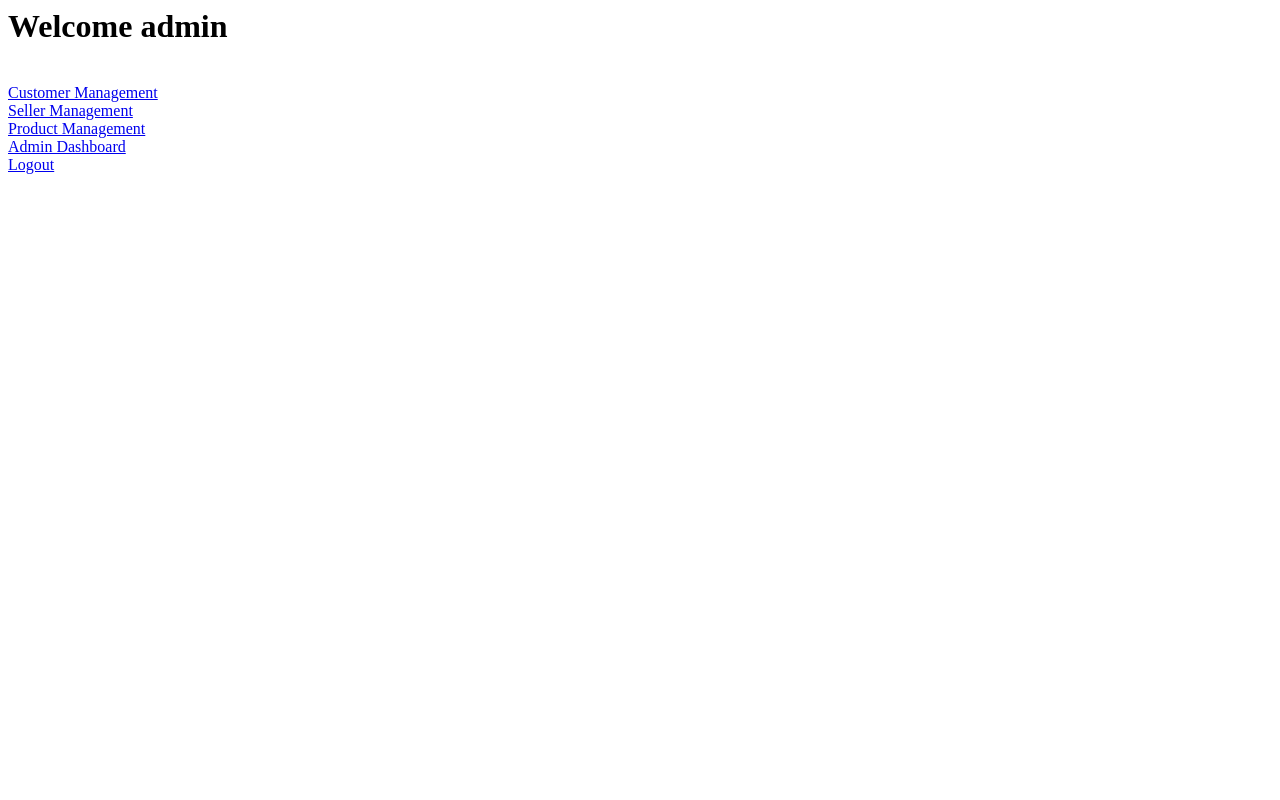
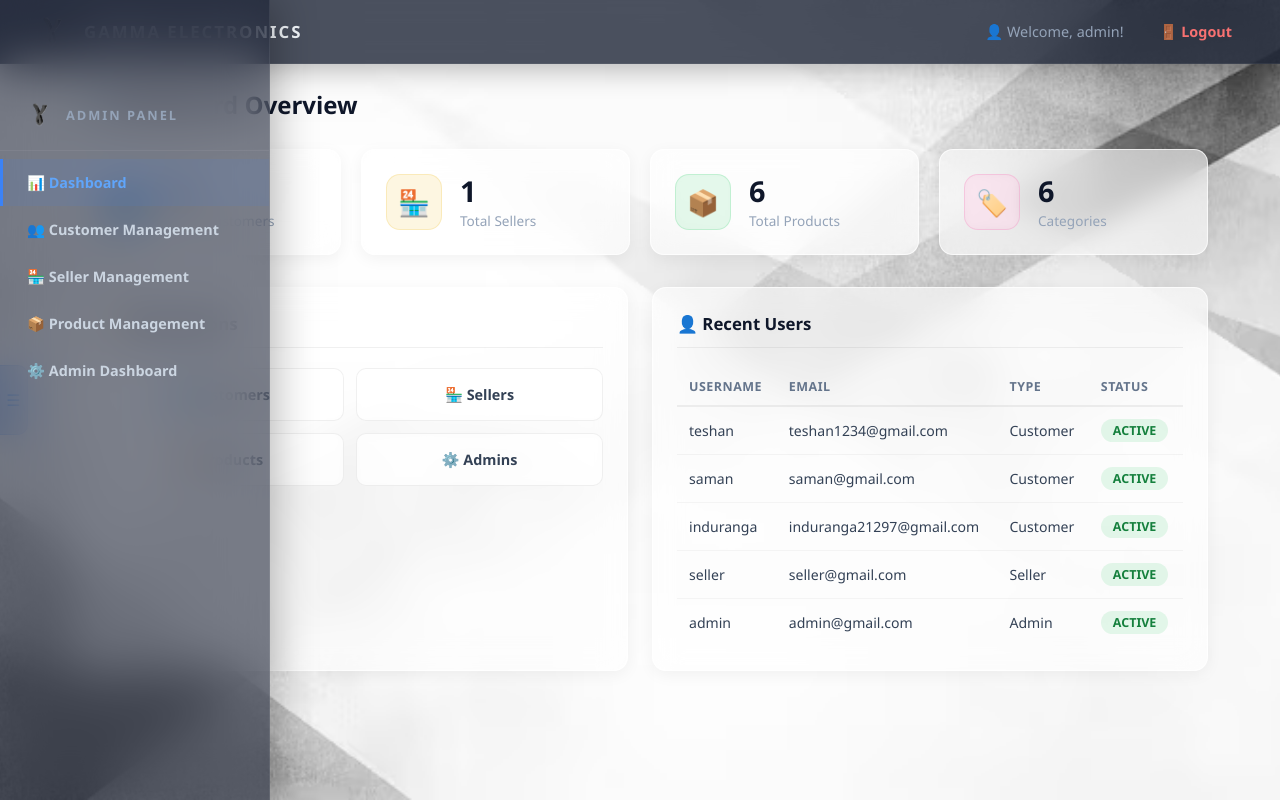
Before and after one commit to IndurangaMV/webProject_Ecommerce, a PHP site: page /dashboard.php in a window 1280 px wide. Run offline with PHP 8.4, Linux system fonts and the light colour scheme; a user stored in the database is signed in; data comes from the database, SQL or seed files in the repository.

Commit message:
Redesign admin dashboard with dark glass theme, sidebar, and analytics

```diff
--- /dev/null
+++ b/assests/css/dashboard.css
@@ -0,0 +1,469 @@
+*, *::before, *::after {
+    box-sizing: border-box;
+    margin: 0;
+    padding: 0;
+}
+
+body {
+    font-family: 'Segoe UI', -apple-system, BlinkMacSystemFont, sans-serif;
+    background: #eef1f5 url('../images/login/fotterBG.png') center / cover no-repeat fixed;
+    color: #1e293b;
+    min-height: 100vh;
+}
+
+/* ===== TOP BAR ===== */
+.topbar {
+    position: fixed;
+    top: 0;
+    left: 0;
+    right: 0;
+    height: 64px;
+    background: rgba(15, 23, 42, 0.75);
+    backdrop-filter: blur(16px);
+    -webkit-backdrop-filter: blur(16px);
+    border-bottom: 1px solid rgba(255, 255, 255, 0.06);
+    display: flex;
+    align-items: center;
+    justify-content: space-between;
+    padding: 0 32px;
+    z-index: 999;
+    box-shadow: 0 4px 30px rgba(0, 0, 0, 0.3);
+}
+
+.topbar-left {
+    display: flex;
+    align-items: center;
+    gap: 14px;
+}
+
+.topbar-logo {
+    height: 38px;
+    width: auto;
+    display: block;
+}
+
+.topbar-brand {
+    font-size: 1.05rem;
+    font-weight: 800;
+    letter-spacing: 2px;
+    color: #f1f5f9;
+    text-transform: uppercase;
+}
+
+.topbar-right {
+    display: flex;
+    align-items: center;
+    gap: 20px;
+}
+
+.topbar-user {
+    font-size: 0.9rem;
+    color: #94a3b8;
+    font-weight: 500;
+}
+
+.topbar-logout {
+    text-decoration: none;
+    color: #f87171;
+    font-weight: 600;
+    font-size: 0.9rem;
+    padding: 6px 16px;
+    border-radius: 8px;
+    transition: background 0.2s, color 0.2s;
+}
+
+.topbar-logout:hover {
+    background: rgba(239, 68, 68, 0.12);
+    color: #fca5a5;
+}
+
+/* ===== SIDEBAR HINT (visible trigger strip) ===== */
+.sidebar-area {
+    position: fixed;
+    left: 0;
+    top: 0;
+    width: 270px;
+    height: 100vh;
+    z-index: 1000;
+    pointer-events: none;
+}
+
+.sidebar-area::before {
+    content: '';
+    position: absolute;
+    left: 0;
+    top: 0;
+    width: 28px;
+    height: 100%;
+    pointer-events: auto;
+    cursor: pointer;
+}
+
+.sidebar-hint {
+    position: absolute;
+    left: 0;
+    top: 50%;
+    transform: translateY(-50%);
+    width: 28px;
+    height: 70px;
+    background: rgba(59, 130, 246, 0.15);
+    backdrop-filter: blur(8px);
+    -webkit-backdrop-filter: blur(8px);
+    border: 1px solid rgba(59, 130, 246, 0.15);
+    border-left: none;
+    border-radius: 0 10px 10px 0;
+    display: flex;
+    align-items: center;
+    justify-content: center;
+    font-size: 1rem;
+    color: rgba(96, 165, 250, 0.5);
+    pointer-events: none;
+    transition: background 0.3s ease, box-shadow 0.3s ease, color 0.3s ease;
+    box-shadow: 0 0 12px rgba(59, 130, 246, 0.06);
+}
+
+.sidebar-area:hover .sidebar-hint {
+    background: rgba(59, 130, 246, 0.25);
+    box-shadow: 0 0 20px rgba(59, 130, 246, 0.15);
+    color: rgba(96, 165, 250, 0.9);
+}
+
+/* ===== SIDEBAR ===== */
+.sidebar {
+    position: absolute;
+    left: 0;
+    top: 0;
+    width: 270px;
+    height: 100%;
+    padding-top: 80px;
+    background: rgba(15, 23, 42, 0.55);
+    backdrop-filter: blur(24px);
+    -webkit-backdrop-filter: blur(24px);
+    border-right: 1px solid rgba(255, 255, 255, 0.08);
+    opacity: 0;
+    transform: translateX(-280px);
+    transition: opacity 0.4s ease, transform 0.4s ease;
+    pointer-events: none;
+    display: flex;
+    flex-direction: column;
+    box-shadow: 4px 0 40px rgba(0, 0, 0, 0.3);
+}
+
+.sidebar-area:hover .sidebar {
+    opacity: 1;
+    transform: translateX(0);
+    pointer-events: auto;
+}
+
+.sidebar-header {
+    padding: 20px 24px 20px;
+    display: flex;
+    align-items: center;
+    gap: 12px;
+    border-bottom: 1px solid rgba(255, 255, 255, 0.06);
+    margin-bottom: 8px;
+}
+
+.sidebar-logo {
+    height: 30px;
+    width: auto;
+    display: block;
+}
+
+.sidebar-header span {
+    font-size: 0.8rem;
+    font-weight: 700;
+    letter-spacing: 2px;
+    text-transform: uppercase;
+    color: #94a3b8;
+}
+
+.sidebar-item {
+    display: flex;
+    align-items: center;
+    gap: 14px;
+    padding: 14px 24px;
+    color: #cbd5e1;
+    text-decoration: none;
+    font-size: 0.9rem;
+    font-weight: 600;
+    transition: all 0.2s ease;
+    border-left: 3px solid transparent;
+}
+
+.sidebar-item:hover {
+    background: rgba(255, 255, 255, 0.05);
+    color: #f1f5f9;
+    border-left-color: #3b82f6;
+}
+
+.sidebar-item.active {
+    background: rgba(59, 130, 246, 0.1);
+    color: #60a5fa;
+    border-left-color: #3b82f6;
+    font-weight: 600;
+}
+
+
+
+/* ===== MAIN CONTENT ===== */
+.main-content {
+    margin: 0 auto;
+    padding: 88px 32px 32px;
+    max-width: 1200px;
+}
+
+.page-title {
+    font-size: 1.5rem;
+    font-weight: 700;
+    color: #0f172a;
+    margin-bottom: 28px;
+}
+
+/* ===== ANALYTICS CARDS ===== */
+.analytics-grid {
+    display: grid;
+    grid-template-columns: repeat(4, 1fr);
+    gap: 20px;
+    margin-bottom: 32px;
+}
+
+.analytics-card {
+    background: rgba(255, 255, 255, 0.6);
+    backdrop-filter: blur(14px);
+    -webkit-backdrop-filter: blur(14px);
+    border-radius: 14px;
+    padding: 24px;
+    display: flex;
+    align-items: center;
+    gap: 18px;
+    box-shadow: 0 4px 16px rgba(0, 0, 0, 0.05);
+    border: 1px solid rgba(255, 255, 255, 0.7);
+    transition: transform 0.2s ease, box-shadow 0.2s ease, background 0.2s ease;
+}
+
+.analytics-card:hover {
+    transform: translateY(-3px);
+    box-shadow: 0 12px 32px rgba(0, 0, 0, 0.08);
+    background: rgba(255, 255, 255, 0.75);
+}
+
+.card-icon {
+    width: 56px;
+    height: 56px;
+    border-radius: 14px;
+    display: flex;
+    align-items: center;
+    justify-content: center;
+    font-size: 1.6rem;
+    flex-shrink: 0;
+    backdrop-filter: blur(4px);
+    -webkit-backdrop-filter: blur(4px);
+}
+
+.card-icon.customers {
+    background: rgba(59, 130, 246, 0.12);
+    border: 1px solid rgba(59, 130, 246, 0.18);
+}
+
+.card-icon.sellers {
+    background: rgba(234, 179, 8, 0.12);
+    border: 1px solid rgba(234, 179, 8, 0.18);
+}
+
+.card-icon.products {
+    background: rgba(34, 197, 94, 0.12);
+    border: 1px solid rgba(34, 197, 94, 0.18);
+}
+
+.card-icon.categories {
+    background: rgba(236, 72, 153, 0.12);
+    border: 1px solid rgba(236, 72, 153, 0.18);
+}
+
+.card-info {
+    display: flex;
+    flex-direction: column;
+}
+
+.card-number {
+    font-size: 1.8rem;
+    font-weight: 800;
+    color: #0f172a;
+    line-height: 1.2;
+}
+
+.card-label {
+    font-size: 0.85rem;
+    color: #94a3b8;
+    font-weight: 500;
+    margin-top: 2px;
+}
+
+/* ===== CONTENT CARDS ===== */
+.content-grid {
+    display: grid;
+    grid-template-columns: 1fr 1fr;
+    gap: 24px;
+}
+
+.content-card {
+    background: rgba(255, 255, 255, 0.6);
+    backdrop-filter: blur(14px);
+    -webkit-backdrop-filter: blur(14px);
+    border-radius: 14px;
+    padding: 24px;
+    box-shadow: 0 4px 16px rgba(0, 0, 0, 0.05);
+    border: 1px solid rgba(255, 255, 255, 0.7);
+}
+
+.content-card h3 {
+    font-size: 1.05rem;
+    font-weight: 700;
+    color: #0f172a;
+    margin-bottom: 20px;
+    padding-bottom: 12px;
+    border-bottom: 1px solid rgba(0, 0, 0, 0.06);
+}
+
+/* ===== QUICK ACTIONS ===== */
+.actions-grid {
+    display: grid;
+    grid-template-columns: 1fr 1fr;
+    gap: 12px;
+}
+
+.action-btn {
+    display: flex;
+    align-items: center;
+    justify-content: center;
+    gap: 8px;
+    padding: 16px 12px;
+    background: rgba(255, 255, 255, 0.5);
+    backdrop-filter: blur(4px);
+    -webkit-backdrop-filter: blur(4px);
+    border: 1px solid rgba(0, 0, 0, 0.06);
+    border-radius: 10px;
+    text-decoration: none;
+    color: #334155;
+    font-weight: 600;
+    font-size: 0.9rem;
+    transition: all 0.2s ease;
+}
+
+.action-btn:hover {
+    background: rgba(59, 130, 246, 0.1);
+    border-color: rgba(59, 130, 246, 0.25);
+    color: #2563eb;
+    transform: translateY(-1px);
+}
+
+/* ===== RECENT USERS TABLE ===== */
+.recent-table {
+    width: 100%;
+    border-collapse: collapse;
+    font-size: 0.88rem;
+}
+
+.recent-table thead th {
+    text-align: left;
+    padding: 10px 12px;
+    color: #64748b;
+    font-weight: 600;
+    font-size: 0.78rem;
+    text-transform: uppercase;
+    letter-spacing: 0.5px;
+    border-bottom: 2px solid rgba(0, 0, 0, 0.06);
+}
+
+.recent-table tbody td {
+    padding: 12px 12px;
+    border-bottom: 1px solid rgba(0, 0, 0, 0.04);
+    color: #334155;
+}
+
+.recent-table tbody tr:last-child td {
+    border-bottom: none;
+}
+
+.recent-table tbody tr:hover {
+    background: rgba(0, 0, 0, 0.02);
+}
+
+.status-badge {
+    display: inline-block;
+    padding: 3px 12px;
+    border-radius: 20px;
+    font-size: 0.78rem;
+    font-weight: 600;
+}
+
+.status-badge.active {
+    background: rgba(34, 197, 94, 0.12);
+    color: #15803d;
+}
+
+.status-badge.inactive {
+    background: rgba(239, 68, 68, 0.1);
+    color: #b91c1c;
+}
+
+/* ===== RESPONSIVE ===== */
+@media screen and (max-width: 900px) {
+    .analytics-grid {
+        grid-template-columns: repeat(2, 1fr);
+    }
+
+    .content-grid {
+        grid-template-columns: 1fr;
+    }
+}
+
+@media screen and (max-width: 600px) {
+    .main-content {
+        padding: 80px 16px 24px;
+    }
+
+    .analytics-grid {
+        grid-template-columns: 1fr;
+    }
+
+    .topbar {
+        padding: 0 16px;
+    }
+
+    .topbar-logo {
+        height: 30px;
+    }
+
+    .topbar-brand {
+        font-size: 0.75rem;
+        letter-spacing: 1px;
+    }
+
+    .actions-grid {
+        grid-template-columns: 1fr;
+    }
+
+    .recent-table {
+        font-size: 0.8rem;
+    }
+}
+
+/* ===== SCROLLBAR ===== */
+::-webkit-scrollbar {
+    width: 6px;
+}
+
+::-webkit-scrollbar-track {
+    background: transparent;
+}
+
+::-webkit-scrollbar-thumb {
+    background: rgba(0, 0, 0, 0.12);
+    border-radius: 3px;
+}
+
+::-webkit-scrollbar-thumb:hover {
+    background: rgba(0, 0, 0, 0.2);
+}
--- a/views/dashboard.php
+++ b/views/dashboard.php
@@ -1,35 +1,171 @@
 <?php
 include "../config/session.php";
+require_once "../config/connection.php";
 
-// CHECK LOGIN
-if(!isset($_SESSION["user"])){
-    header("Location: ../views/login.php");
+if (!isset($_SESSION["user"])) {
+    header("Location: login.php");
     exit;
-}else{
+}
+
+$current_user = $_SESSION["user"];
+$user_type = $_SESSION["user_type"];
+
+// Non-admin users get the old simple view
+if ($user_type != 1) {
     ?>
-    <h1>Welcome <?php echo $_SESSION["user"]; ?></h1><br>
+    <!DOCTYPE html>
+    <html>
+    <head><title>Dashboard</title></head>
+    <body style="font-family:Arial,sans-serif;padding:20px;">
+        <h1>Welcome <?php echo htmlspecialchars($current_user); ?></h1>
+        <?php if ($user_type == 2) { ?>
+            <a href="addNewProduct.php">Add new Product</a><br>
+            <a href="sellerProfile.php">Seller Profile</a>
+        <?php } else { ?>
+            <a href="userProfile.php">User Profile</a><br>
+            <a href="index.php">Home</a>
+        <?php } ?>
+        <br><a href="../config/logout.php">Logout</a>
+    </body>
+    </html>
     <?php
-    if($_SESSION["user_type"]==1){
-        ?>
-        <a href="../views/customerManagement.php">Customer Management</a><br>
-        <a href="../views/sellerManagement.php">Seller Management</a><br>
-        <a href="../views/productManagement.php">Product Management</a><br>
-        <a href="../views/userManagement.php">Admin Dashboard</a>
-        <?php
-    }else if($_SESSION["user_type"]==2){
-        ?>
-        <a href="../views/addNewProduct.php">Add new Product</a><br>
-        <a href="../views/sellerProfile.php">Seller Profile</a>
-        <?php
-    }else if($_SESSION["user_type"]==3){
-        ?>
-        <a href="../views/userProfile.php">User Profile</a><br>
-        <a href="../views/home.php">Home</a>
-        <?php
-    }else{
-        echo "Invalid User Type";
-    }
-    ?>
-    <br><a href="../config/logout.php">Logout</a><?php
+    exit;
 }
+
+// Admin analytics queries
+$total_customers = 0;
+$total_sellers = 0;
+$total_products = 0;
+$total_categories = 0;
+$recent_users = null;
+
+$result = $conn->query("SELECT COUNT(*) AS c FROM user WHERE user_type = 3");
+if ($result) { $total_customers = (int)$result->fetch_assoc()['c']; }
+
+$result = $conn->query("SELECT COUNT(*) AS c FROM user WHERE user_type = 2");
+if ($result) { $total_sellers = (int)$result->fetch_assoc()['c']; }
+
+$result = $conn->query("SELECT COUNT(*) AS c FROM product");
+if ($result) { $total_products = (int)$result->fetch_assoc()['c']; }
+
+$result = $conn->query("SELECT COUNT(*) AS c FROM category");
+if ($result) { $total_categories = (int)$result->fetch_assoc()['c']; }
+
+$recent_users = $conn->query("SELECT username, email, user_type, status FROM user ORDER BY user_id DESC LIMIT 5");
 ?>
+<!DOCTYPE html>
+<html lang="en">
+<head>
+    <meta charset="UTF-8">
+    <meta name="viewport" content="width=device-width, initial-scale=1.0">
+    <title>Admin Dashboard - Gamma Electronics</title>
+    <link rel="stylesheet" href="../assests/css/dashboard.css">
+</head>
+<body>
+
+    <header class="topbar">
+        <div class="topbar-left">
+            <img src="../assests/images/login/logo.png" alt="Gamma Electronics" class="topbar-logo">
+            <span class="topbar-brand">GAMMA ELECTRONICS</span>
+        </div>
+        <div class="topbar-right">
+            <span class="topbar-user">👤 Welcome, <?php echo htmlspecialchars($current_user); ?>!</span>
+            <a href="../config/logout.php" class="topbar-logout">🚪 Logout</a>
+        </div>
+    </header>
+
+    <div class="sidebar-area">
+        <div class="sidebar-hint">☰</div>
+        <nav class="sidebar">
+            <div class="sidebar-header">
+                <img src="../assests/images/login/logo.png" alt="" class="sidebar-logo">
+                <span>Admin Panel</span>
+            </div>
+            <a href="dashboard.php" class="sidebar-item active">📊 Dashboard</a>
+            <a href="customerManagement.php" class="sidebar-item">👥 Customer Management</a>
+            <a href="sellerManagement.php" class="sidebar-item">🏪 Seller Management</a>
+            <a href="productManagement.php" class="sidebar-item">📦 Product Management</a>
+            <a href="userManagement.php" class="sidebar-item">⚙️ Admin Dashboard</a>
+        </nav>
+    </div>
+
+    <main class="main-content">
+        <h2 class="page-title">📊 Dashboard Overview</h2>
+
+        <div class="analytics-grid">
+            <div class="analytics-card">
+                <div class="card-icon customers">👥</div>
+                <div class="card-info">
+                    <span class="card-number"><?php echo $total_customers; ?></span>
+                    <span class="card-label">Total Customers</span>
+                </div>
+            </div>
+            <div class="analytics-card">
+                <div class="card-icon sellers">🏪</div>
+                <div class="card-info">
+                    <span class="card-number"><?php echo $total_sellers; ?></span>
+                    <span class="card-label">Total Sellers</span>
+                </div>
+            </div>
+            <div class="analytics-card">
+                <div class="card-icon products">📦</div>
+                <div class="card-info">
+                    <span class="card-number"><?php echo $total_products; ?></span>
+                    <span class="card-label">Total Products</span>
+                </div>
+            </div>
+            <div class="analytics-card">
+                <div class="card-icon categories">🏷️</div>
+                <div class="card-info">
+                    <span class="card-number"><?php echo $total_categories; ?></span>
+                    <span class="card-label">Categories</span>
+                </div>
+            </div>
+        </div>
+
+        <div class="content-grid">
+            <div class="content-card">
+                <h3>⚡ Quick Actions</h3>
+                <div class="actions-grid">
+                    <a href="customerManagement.php" class="action-btn">👥 Customers</a>
+                    <a href="sellerManagement.php" class="action-btn">🏪 Sellers</a>
+                    <a href="productManagement.php" class="action-btn">📦 Products</a>
+                    <a href="userManagement.php" class="action-btn">⚙️ Admins</a>
+                </div>
+            </div>
+
+            <div class="content-card">
+                <h3>👤 Recent Users</h3>
+                <?php if ($recent_users && $recent_users->num_rows > 0): ?>
+                <table class="recent-table">
+                    <thead>
+                        <tr>
+                            <th>Username</th>
+                            <th>Email</th>
+                            <th>Type</th>
+                            <th>Status</th>
+                        </tr>
+                    </thead>
+                    <tbody>
+                        <?php while ($row = $recent_users->fetch_assoc()): ?>
+                        <tr>
+                            <td><?php echo htmlspecialchars($row['username']); ?></td>
+                            <td><?php echo htmlspecialchars($row['email']); ?></td>
+                            <td><?php
+                                $t = (int)$row['user_type'];
+                                echo $t === 1 ? 'Admin' : ($t === 2 ? 'Seller' : 'Customer');
+                            ?></td>
+                            <td><span class="status-badge <?php echo strtolower(htmlspecialchars($row['status'])); ?>"><?php echo htmlspecialchars($row['status']); ?></span></td>
+                        </tr>
+                        <?php endwhile; ?>
+                    </tbody>
+                </table>
+                <?php else: ?>
+                <p style="color:#94a3b8;font-size:0.9rem;">No users found.</p>
+                <?php endif; ?>
+            </div>
+        </div>
+    </main>
+
+</body>
+</html>
```
Also changed, not shown: assests/images/dashboard-bg.jpg (added).
